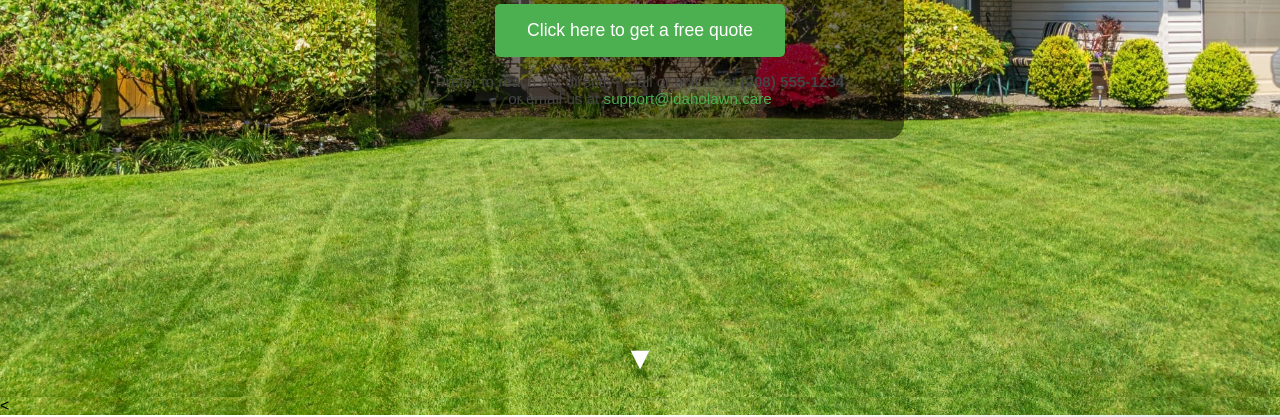
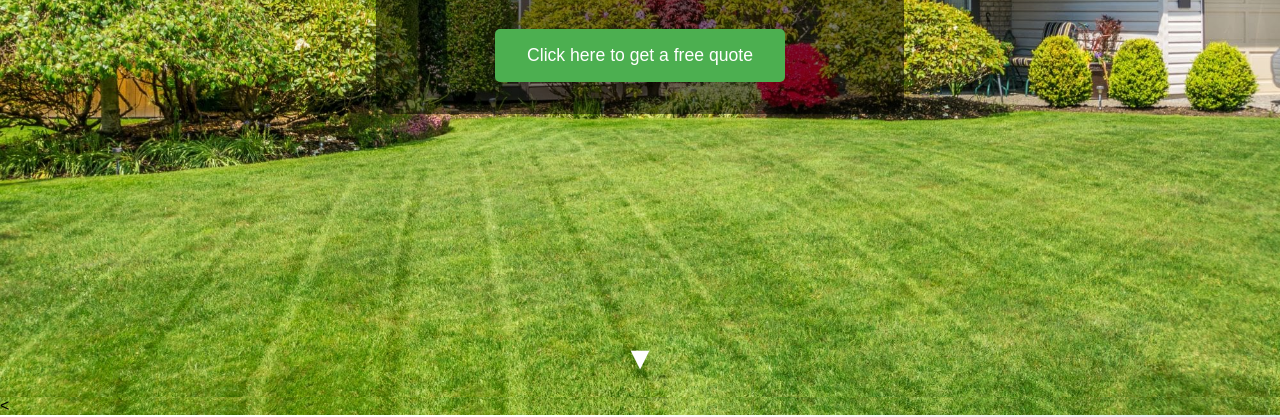
Before and after one commit to barraged/LawnCarePlus, a plain HTML site: page index.html in a window 1280 px wide. Shown: the part 403-820 px from the top of the page. Drawn offline with Linux system fonts and the light colour scheme.

Commit message:
Update index.html

```diff
--- a/index.html
+++ b/index.html
@@ -13,10 +13,6 @@
       <h1>Idaho Lawn Care+</h1>
       <p class="motto">“Local yard profesionals. Strong bonds, perfect lawns.”</p>
       <a href="quote.html" class="cta-button">Click here to get a free quote</a>
-      <p style="margin-top: 1rem; text-align: center; font-size: 0.95rem; color: #444;">
-  Prefer to reach out directly? Call or text us at <strong>(208) 555-1234</strong><br>
-  or email us at <a href="mailto:support@idaholawn.care" style="color: #4CAF50; text-decoration: none;">support@idaholawn.care</a>
-</p>
     </div>
     <a href="#quote" class="scroll-down">&#x25BC;</a>
   </section>
```
